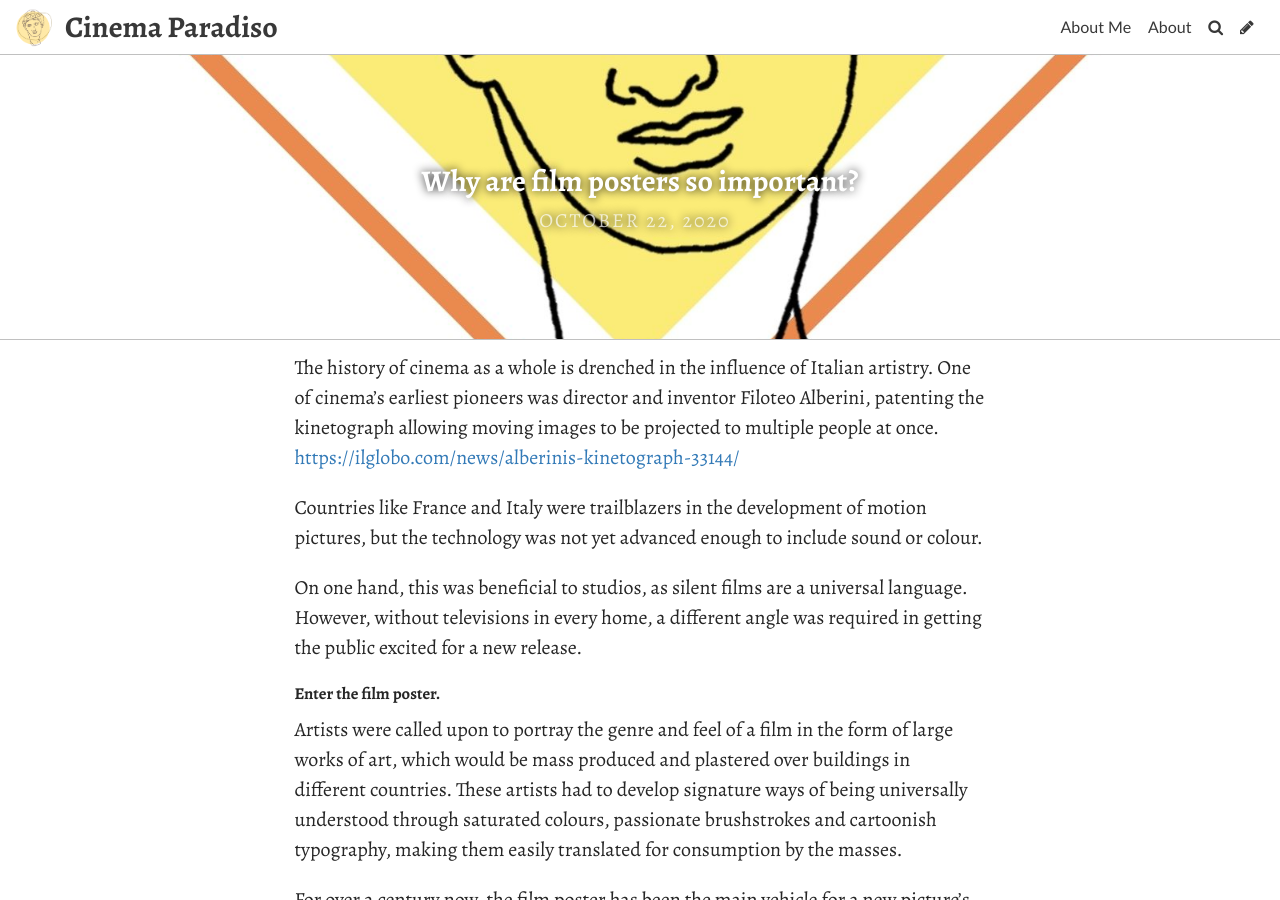
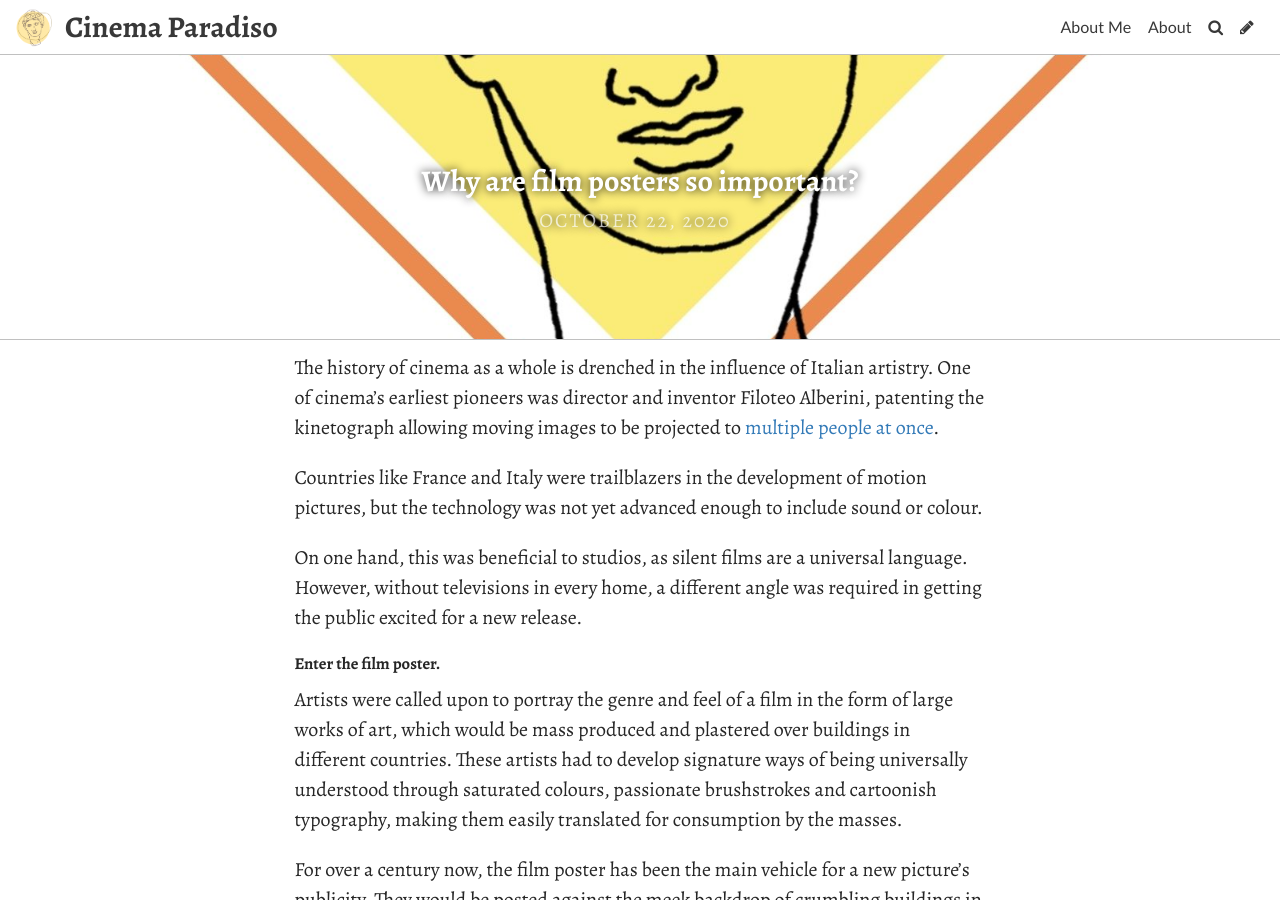
Before and after one commit to caraloi/cinemaparadiso, a Jekyll site: the page built from _posts/2020-11-05-history-of-italian-film-posters.md, in a window 1280 px wide and 900 px high. Built offline with Jekyll 4.4.1, drawn with Linux system fonts in a browser that asks for light colours; some web fonts are replaced; some of the changed lines change nothing that is shown.

Commit message:
Update Post “2020-11-05-history-of-italian-film-posters”

```diff
--- a/_posts/2020-11-05-history-of-italian-film-posters.md
+++ b/_posts/2020-11-05-history-of-italian-film-posters.md
@@ -4,8 +4,9 @@ title: Why are film posters so important?
 date: 2020-10-22T15:30:38.555Z
 header_feature_image: ../uploads/a-little-bit-of-context.jpg
 comments: true
+tags: null
 ---
-The history of cinema as a whole is drenched in the influence of Italian artistry. One of cinema’s earliest pioneers was director and inventor Filoteo Alberini, patenting the kinetograph allowing moving images to be projected to multiple people at once. <https://ilglobo.com/news/alberinis-kinetograph-33144/>
+The history of cinema as a whole is drenched in the influence of Italian artistry. One of cinema’s earliest pioneers was director and inventor Filoteo Alberini, patenting the kinetograph allowing moving images to be projected to [multiple people at once](https://ilglobo.com/news/alberinis-kinetograph-33144/). [](https://ilglobo.com/news/alberinis-kinetograph-33144/)
 
 Countries like France and Italy were trailblazers in the development of motion pictures, but the technology was not yet advanced enough to include sound or colour.
 
```
